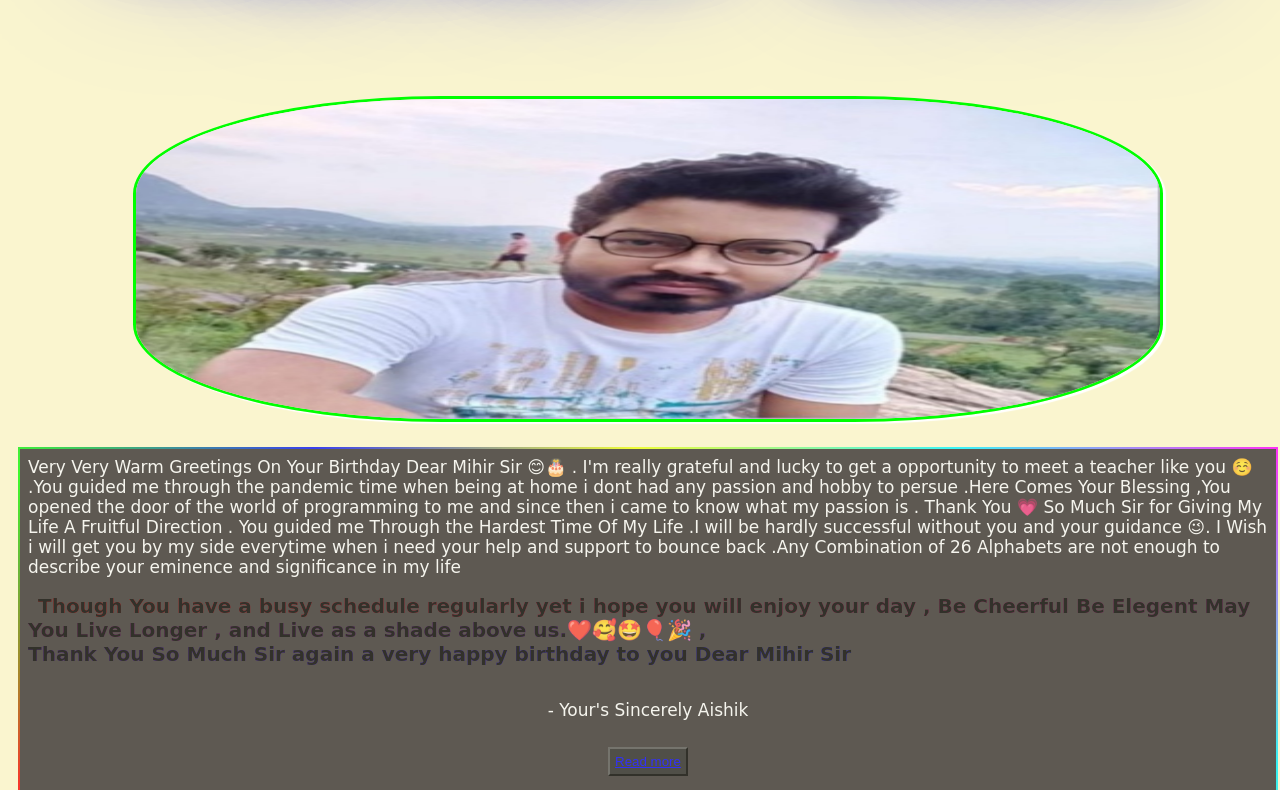
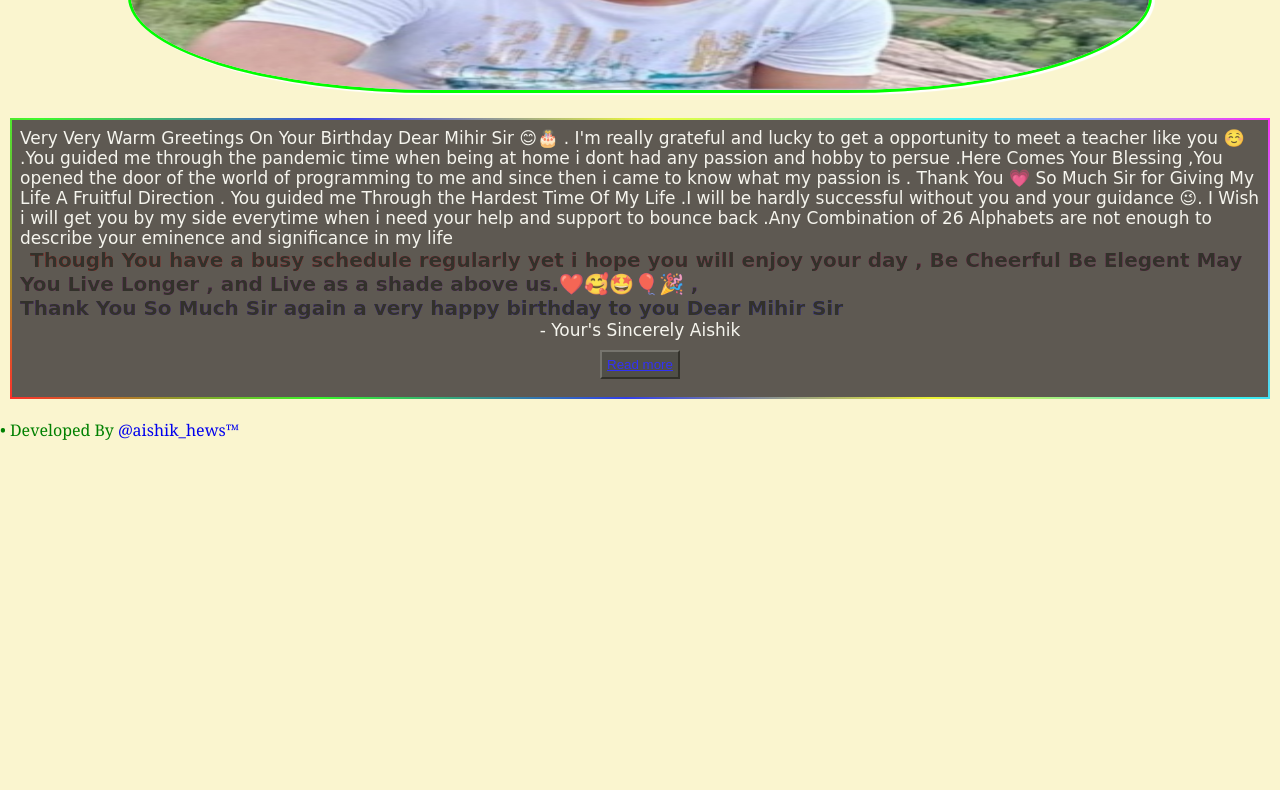
Before and after one commit to AishikMondal/MihirSir, a plain HTML site: page index.html in a window 1280 px wide. Shown: the part 521-1311 px from the top of the page. After the commit the page ends 962 px from the top, so only its background shows below. Drawn offline with Linux system fonts and the light colour scheme; a web font is replaced by a local one.

Commit message:
auto publish 1670523924732

```diff
--- a/index.html
+++ b/index.html
@@ -6,7 +6,7 @@
 <link href="https://fonts.googleapis.com/css2?family=Bungee+Shade&family=Creepster&family=Oleo+Script+Swash+Caps:wght@400;700&family=Press+Start+2P&family=Satisfy&display=swap" rel="stylesheet">
     <meta charset="UTF-8">
 
-    <link rel="stylesheet" href="css/style.css">
+    <link rel="stylesheet" href="style.css">
     <meta http-equiv="X-UA-Compatible" content="IE=edge">
     <meta name="viewport" content="width=, initial-scale=1.0">
     <title>MIHIR SIR's Birthday</title>
--- a/css/style.css
+++ b/style.css
@@ -1,4 +1,4 @@
-ht*{
+*{
     padding: 0px;
     margin: 0px;
     box-sizing: border-box;
```
